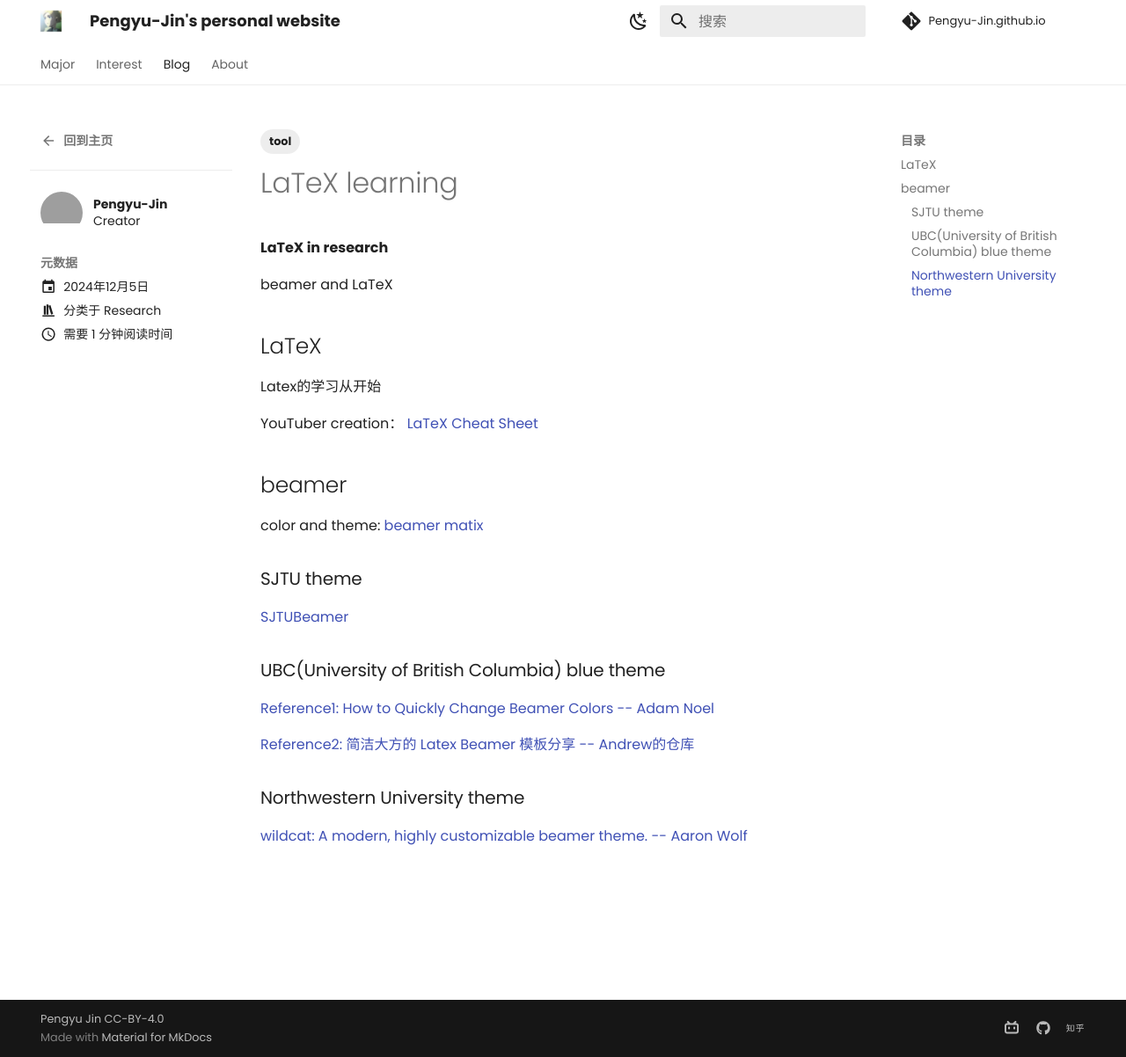
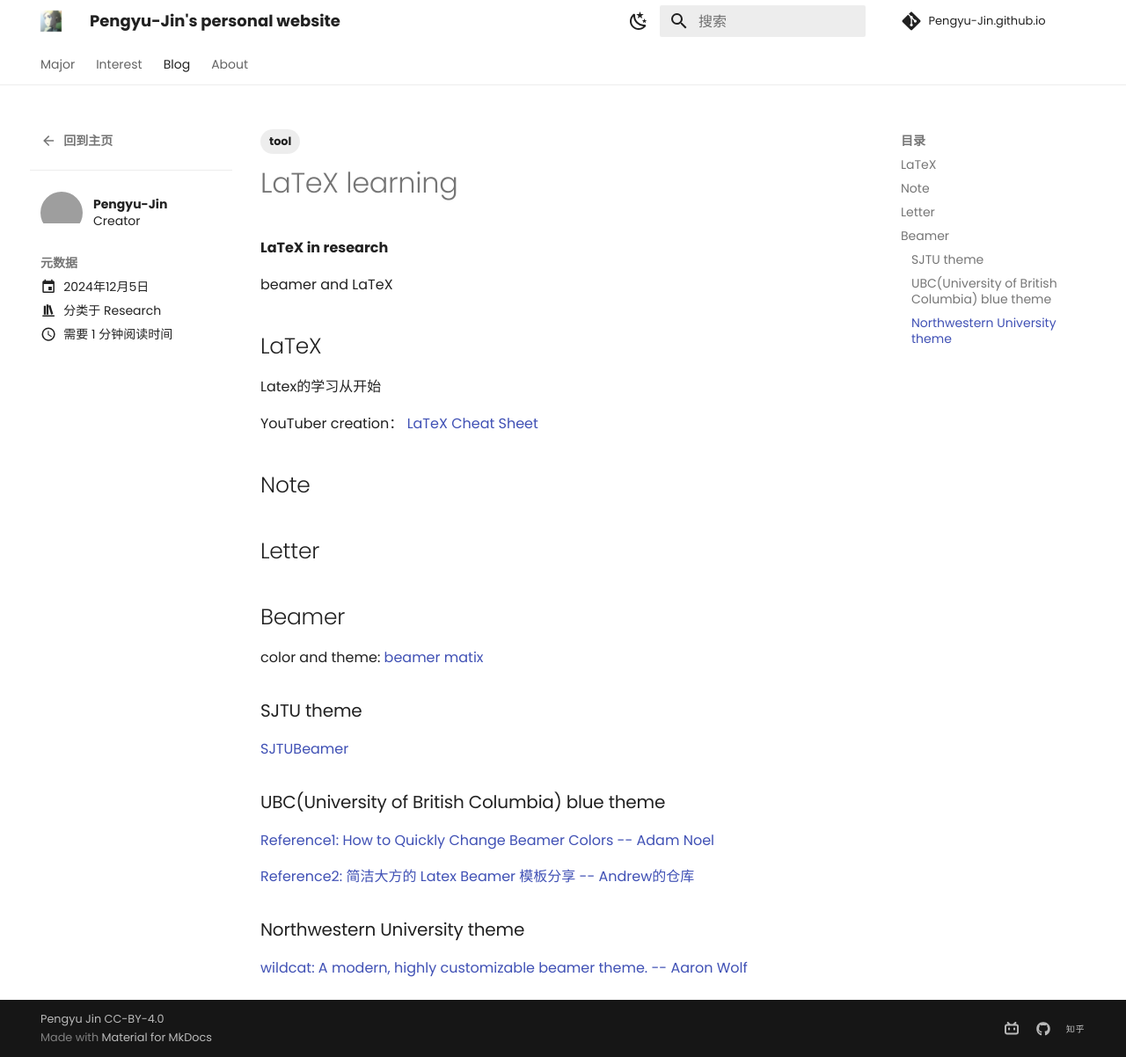
Before and after one commit to Pengyu-Jin/Pengyu-Jin.github.io, an MkDocs documentation site: the page built from docs/blog/posts/Latex.md, in a window 1280 px wide and 1202 px high. Shown: the whole window at 88% size. Built offline with MkDocs 1.6.1 and Material for MkDocs 9.7.7, drawn with Linux system fonts in a browser that asks for light colours; comment, search, counter and statistics services are not loaded; grey boxes are pictures that could not be loaded.

Commit message:
20241216

```diff
--- a/docs/blog/posts/Latex.md
+++ b/docs/blog/posts/Latex.md
@@ -20,9 +20,11 @@ Latex的学习从[]()开始
 
 YouTuber creation： [LaTeX Cheat Sheet](https://www.newthinktank.com/2019/01/latex-tutorial/){:target="_blank"}
 
+## Note
 
+## Letter
 
-## beamer
+## Beamer
 
 color and theme: [beamer matix](https://mpetroff.net/files/beamer-theme-matrix/){:target="_blank"}
 
```
Also changed, not shown: docs/interest/programming/Python.md (+2 -0 lines).
